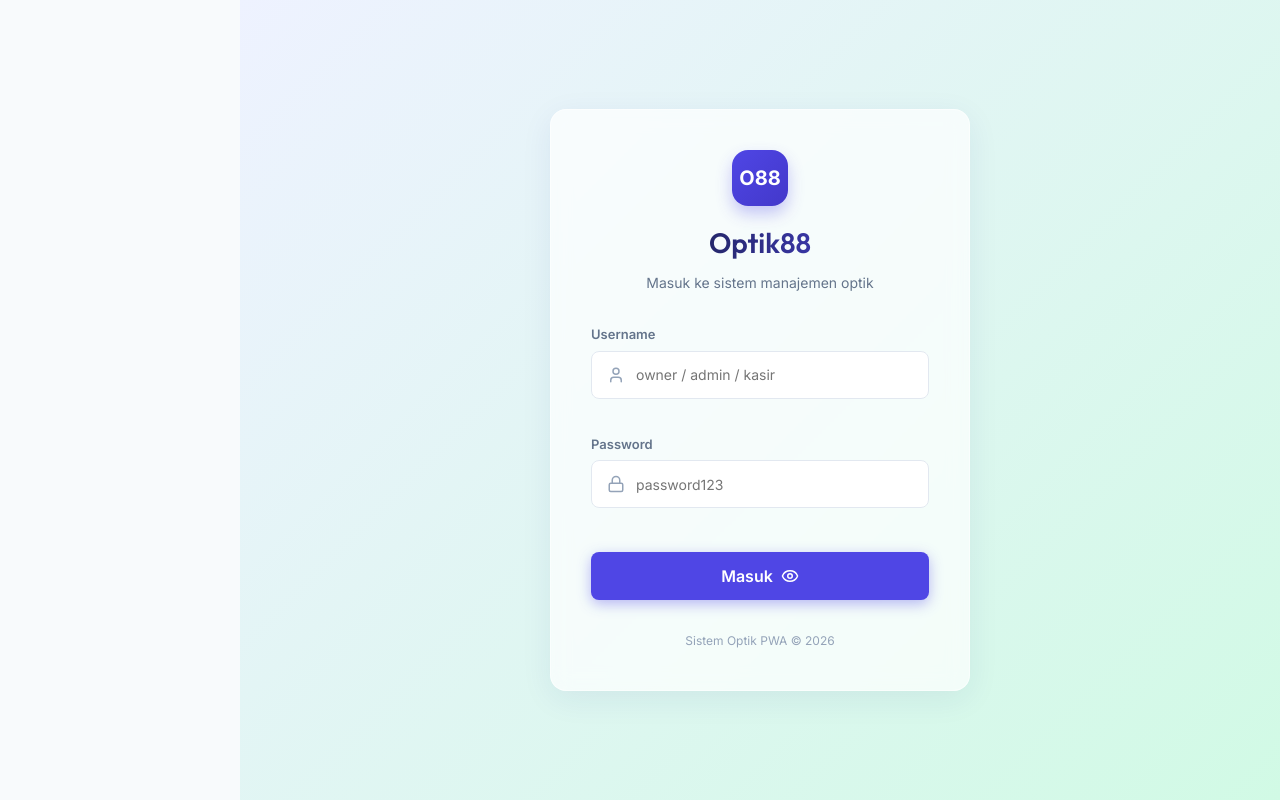
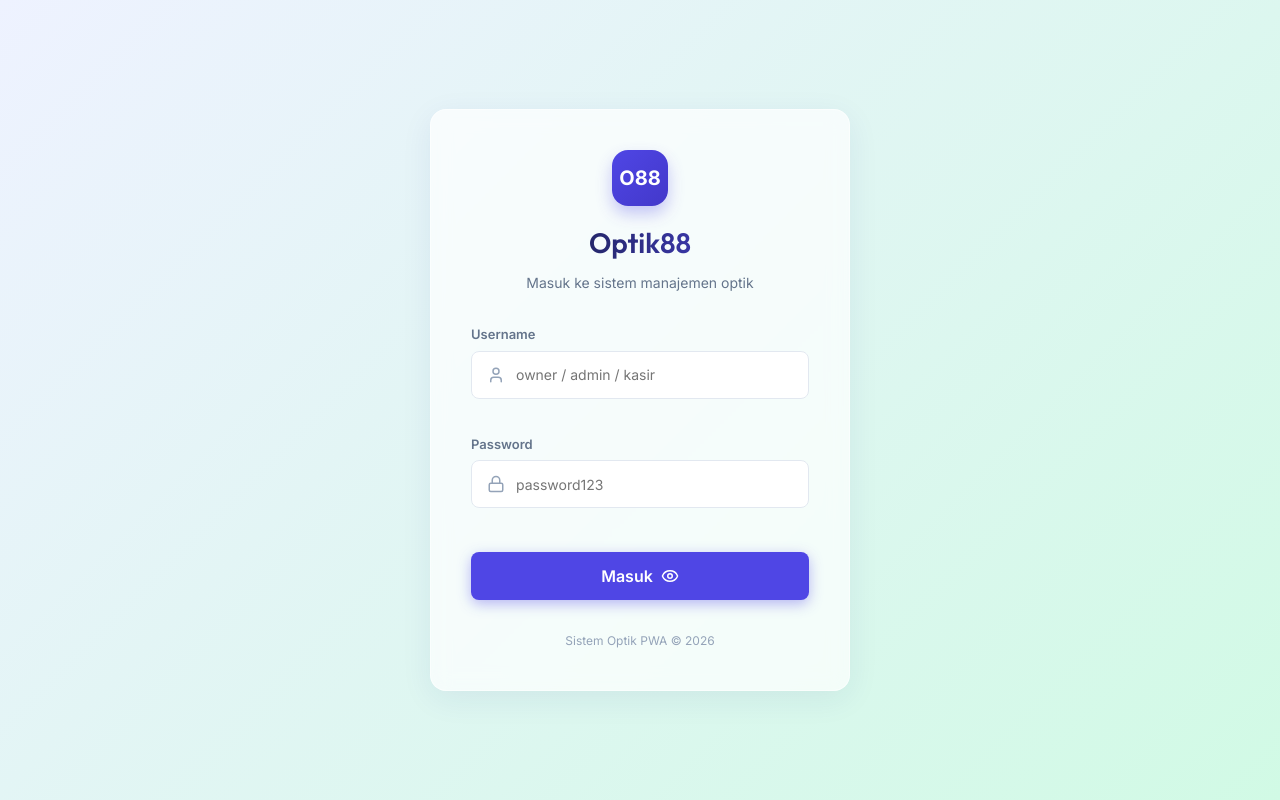
Before and after one commit to vamospoolid/optik88, a React (Vite) app in the folder frontend/: page /login in a window 1280 px wide. Built offline with nearby package versions, Linux system fonts and the light colour scheme.

Commit message:
deploy: 2026-05-28 19:59:41

```diff
--- a/frontend/src/index.css
+++ b/frontend/src/index.css
@@ -272,6 +272,6 @@ input, textarea, select {
 @media (min-width: 768px) {
   body {
     padding-bottom: 0;
-    padding-left: 240px; /* Space for sidebar on desktop */
+    /* Sidebar offset is handled by main-content margin-left in Layout.css */
   }
 }
```
